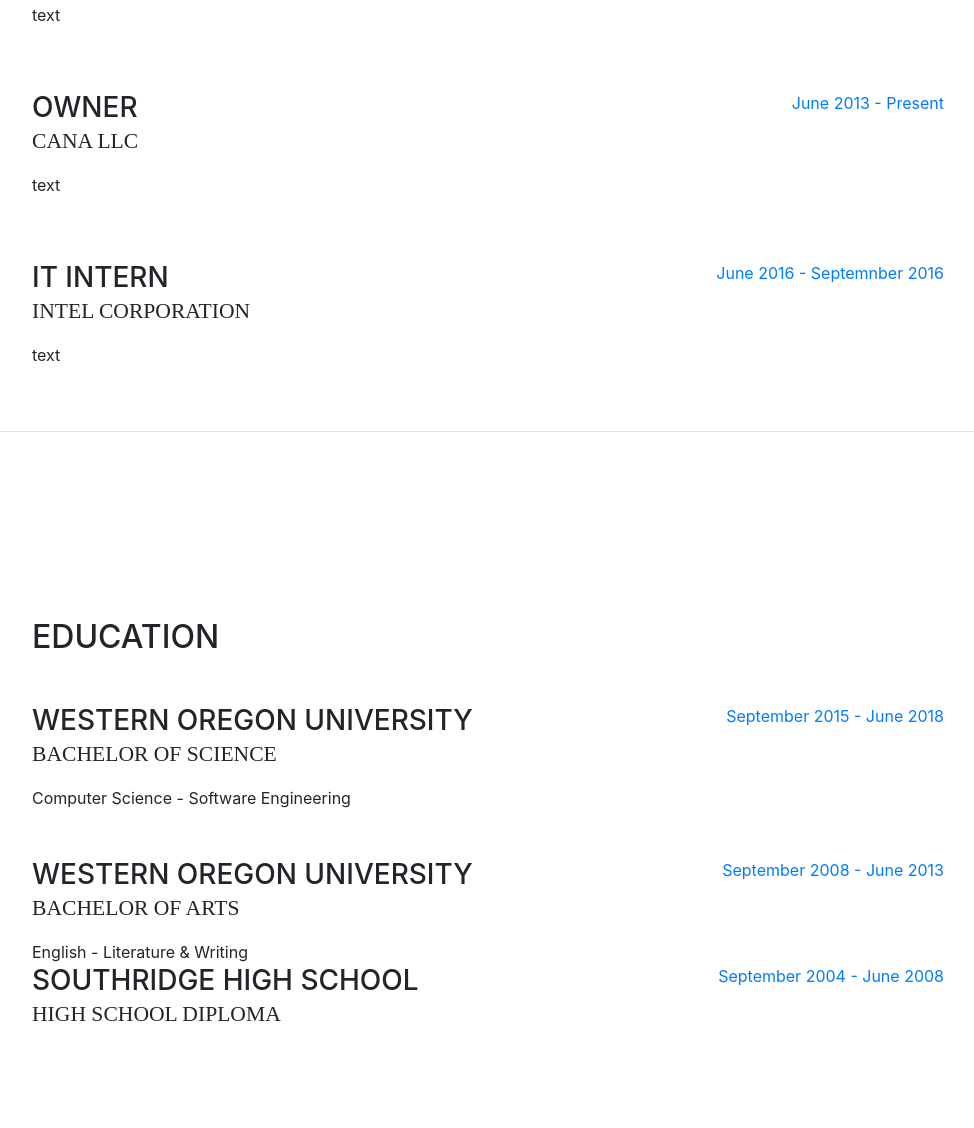
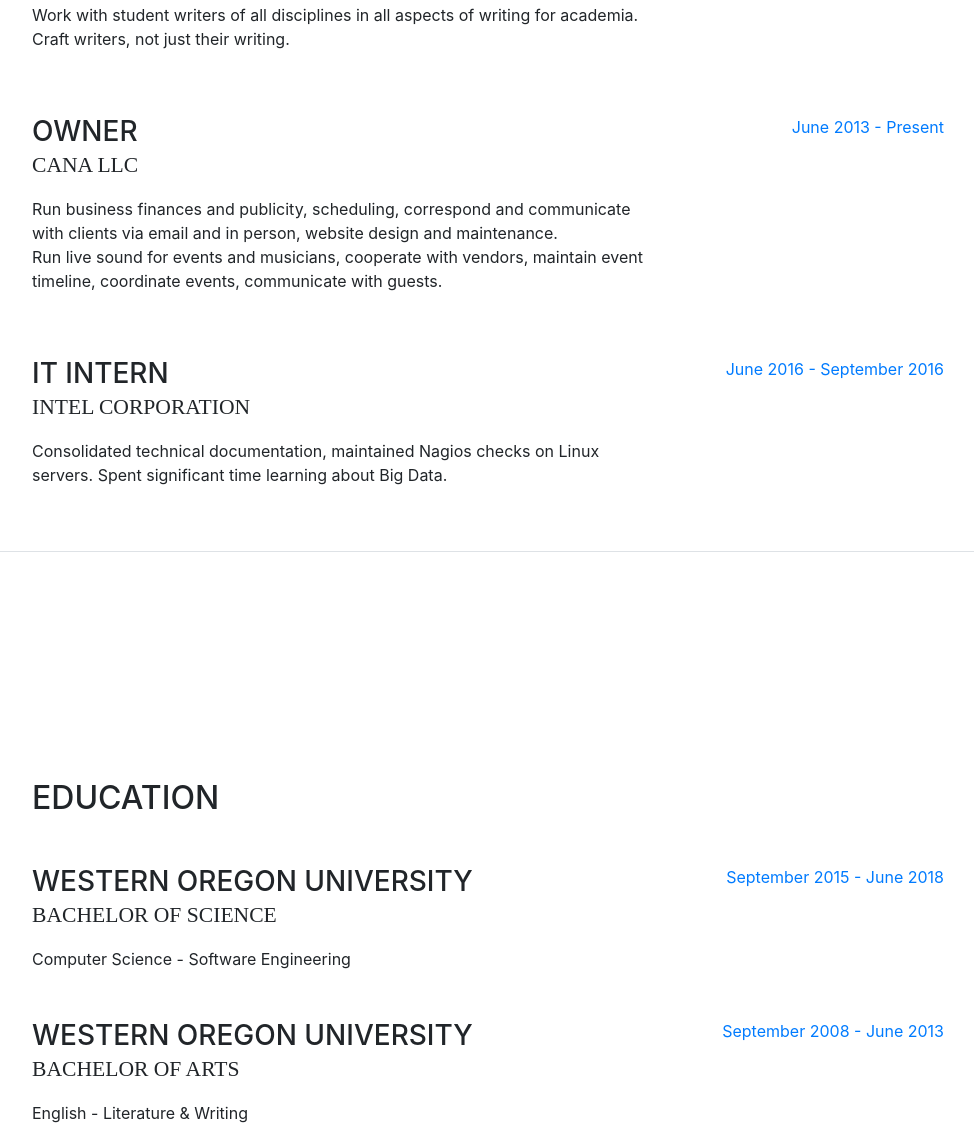
Before and after one commit to mgeorgebrown89/mgeorgebrown89.github.io, a website with bundled scripts: page index.html in a window 1280 px wide. Shown: the part 1231-2359 px from the top of the page, without its empty margins (288-1262 px from the left). Built offline with nearby package versions, Linux system fonts and the light colour scheme; a web font is replaced by a local one.

Commit message:
finished?

```diff
--- a/index.html
+++ b/index.html
@@ -73,7 +73,7 @@
           <a href="mailto:name@email.com">m.george.brown89@gmail.com</a>
         </div>
         <p class="mb-5">I possess an unquenchable desire to learn and an aptitude to do so quickly. Everything intrigues me.
-          <br>I enjoy learning all I can about a subject: what something is, how it works, and why it works one way rather than
+          I enjoy learning all I can about a subject: what something is, how it works, and why it works one way rather than
           another.
         </p>
         <ul class="list-inline list-social-icons mb-0">
@@ -136,7 +136,9 @@
           <div class="resume-content mr-auto">
             <h3 class="mb-0">Writing Consultant</h3>
             <div class="subheading mb-3">Western Oregon University Writing Center</div>
-            <p>text</p>
+            <p>Work with student writers of all disciplines in all aspects of writing for academia. Craft writers, not just
+              their writing.
+            </p>
           </div>
           <div class="resume-date text-md-right">
             <span class="text-primary">September 2015 - Present</span>
@@ -147,7 +149,10 @@
           <div class="resume-content mr-auto">
             <h3 class="mb-0">Owner</h3>
             <div class="subheading mb-3">Cana LLC</div>
-            <p>text</p>
+            <p>Run business finances and publicity, scheduling, correspond and communicate with clients via email and in person,
+              website design and maintenance.
+              <br>Run live sound for events and musicians, cooperate with vendors, maintain event timeline, coordinate events,
+              communicate with guests.</p>
           </div>
           <div class="resume-date text-md-right">
             <span class="text-primary">June 2013 - Present</span>
@@ -158,10 +163,11 @@
           <div class="resume-content mr-auto">
             <h3 class="mb-0">IT Intern</h3>
             <div class="subheading mb-3">Intel Corporation</div>
-            <p>text</p>
+            <p>Consolidated technical documentation, maintained Nagios checks on Linux servers. Spent significant time learning
+              about Big Data.</p>
           </div>
           <div class="resume-date text-md-right">
-            <span class="text-primary">June 2016 - Septemnber 2016</span>
+            <span class="text-primary">June 2016 - September 2016</span>
           </div>
         </div>
 
@@ -192,16 +198,6 @@
           </div>
           <div class="resume-date text-md-right">
             <span class="text-primary">September 2008 - June 2013</span>
-          </div>
-        </div>
-
-        <div class="resume-item d-flex flex-column flex-md-row">
-          <div class="resume-content mr-auto">
-            <h3 class="mb-0">Southridge High School</h3>
-            <div class="subheading mb-3">High School Diploma</div>
-          </div>
-          <div class="resume-date text-md-right">
-            <span class="text-primary">September 2004 - June 2008</span>
           </div>
         </div>
 
@@ -264,8 +260,18 @@
     <section class="resume-section p-3 p-lg-5 d-flex flex-column" id="interests">
       <div class="my-auto">
         <h2 class="mb-5">Interests</h2>
-        <p>text</p>
-        <p class="mb-0">more text</p>
+        <p></p>
+        <p class="mb-0">In addition to programming, beginning to get into web design, running my small business, and working at the Writing Center, I enjoy:
+          <p></p>
+          <ul class="list">
+            <li>Spending time with my wonderful family (1 wife and 3 duaghters!)</li>
+            <li>Oscillating between being an <em>avid</em> runner and a <em>former</em> runner</li>
+            <li>Collecting and pretending to play a variety of musical instruments</li>
+            <li>Reading any and every book I can get my hands on</li>
+            <li>Listening to Podcasts on just about everything</li>
+            <li>And generally satifying my curiosity about whatever interesting thing I just learned about. Everything is interesting if you dig deep enough.</li>
+          </ul>
+        </p>
       </div>
     </section>
   </div>
```
